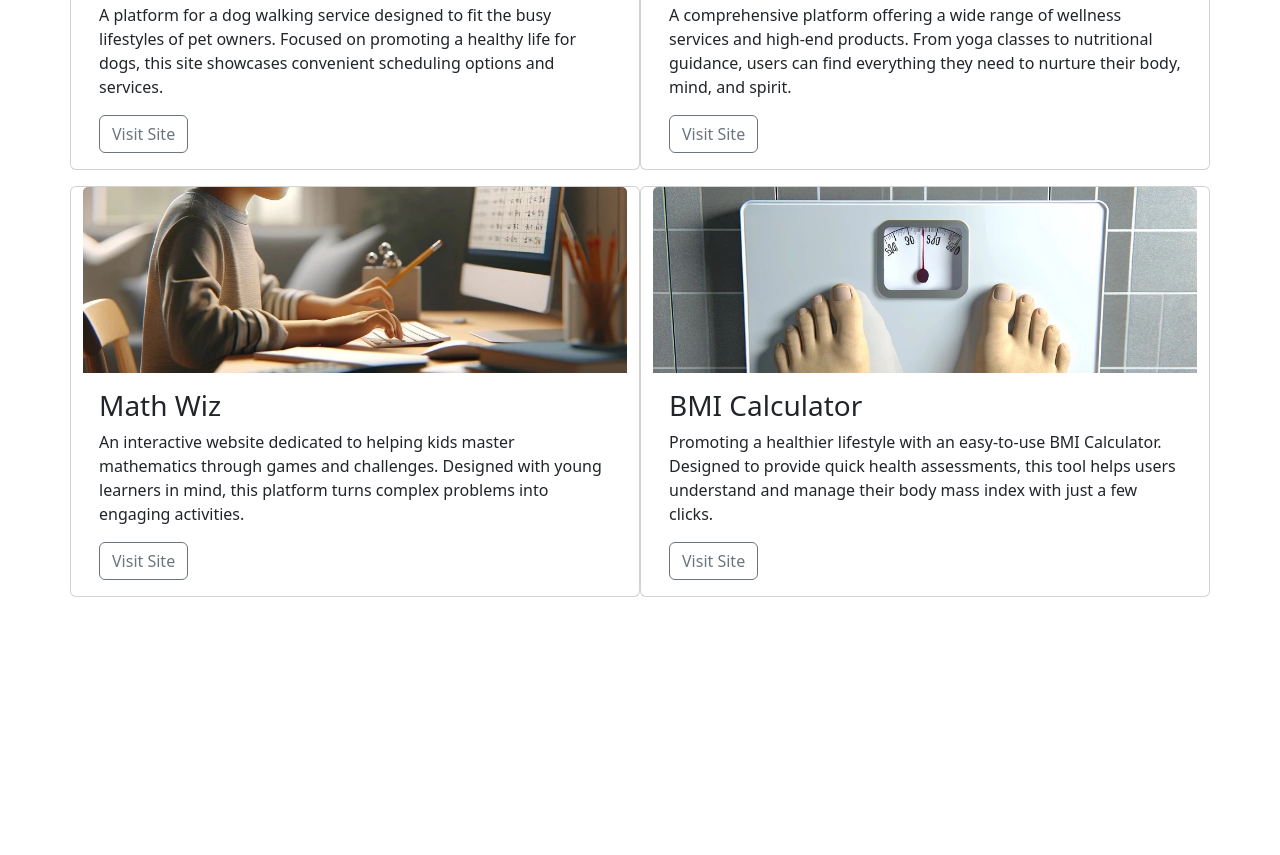
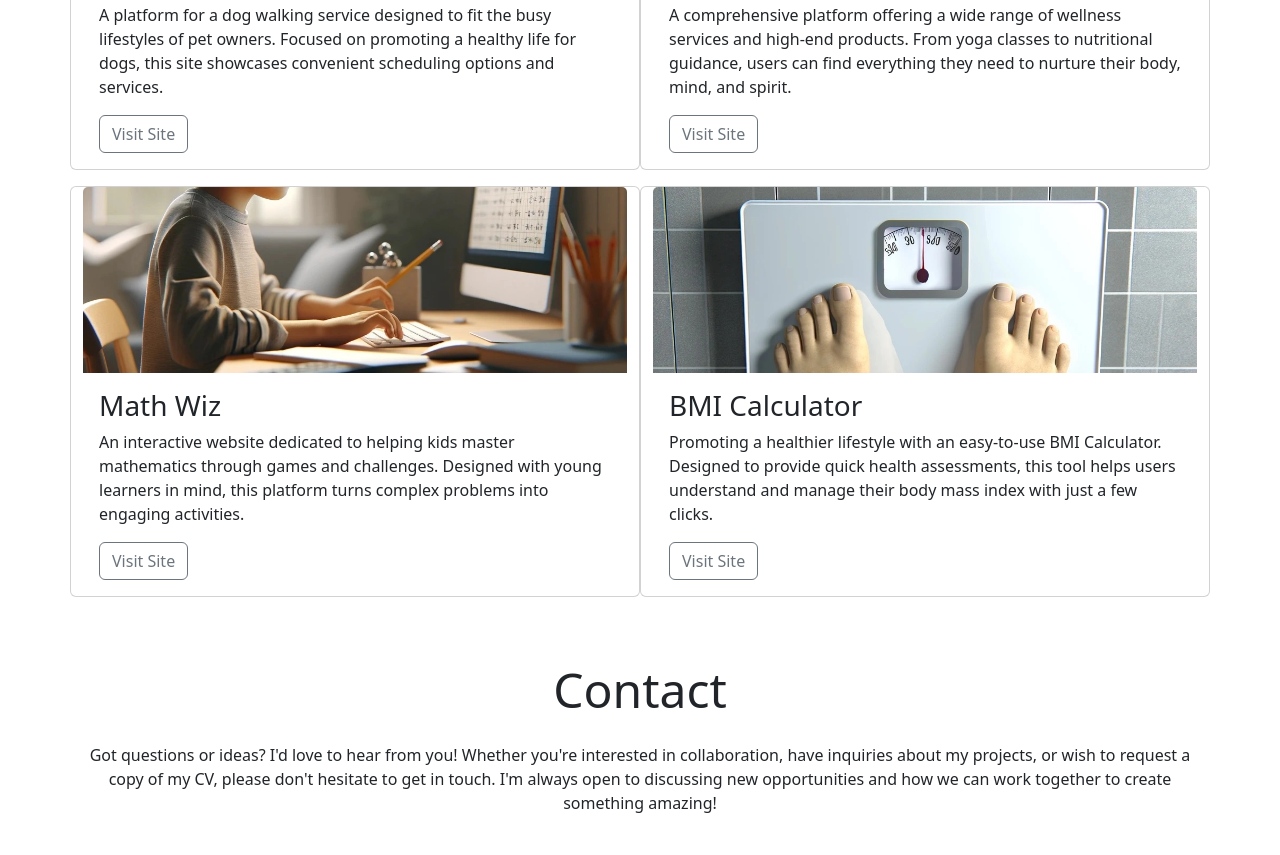
Before and after one commit to kimjev-webdev/bootstrap-portfolio, a plain HTML site: page index.html in a window 1280 px wide. Shown: the part 1238-2093 px from the top of the page. Before the commit the page ends 1875 px from the top, so only its background shows below. Drawn offline with nearby package versions, Linux system fonts and the light colour scheme.

Commit message:
add contact section

```diff
--- a/index.html
+++ b/index.html
@@ -142,11 +142,12 @@
         </div>
 
         <div class="card col-12 col-md-6 mb-3">
-          <img src="assets/images/math-wiz.webp" class="card-img-top"
-            alt="A child practicing math at a computer">
+          <img src="assets/images/math-wiz.webp" class="card-img-top" alt="A child practicing math at a computer">
           <div class="card-body">
             <h3 class="card-title">Math Wiz</h3>
-            <p class="card-text">An interactive website dedicated to helping kids master mathematics through games and challenges. Designed with young learners in mind, this platform turns complex problems into engaging activities.</p>
+            <p class="card-text">An interactive website dedicated to helping kids master mathematics through games and
+              challenges. Designed with young learners in mind, this platform turns complex problems into engaging
+              activities.</p>
             <a href="#" class="btn btn-outline-secondary">Visit Site</a>
           </div>
         </div>
@@ -156,7 +157,9 @@
             alt="Weighing scales seen from the first person view of the person standing on the scales">
           <div class="card-body">
             <h3 class="card-title">BMI Calculator</h3>
-            <p class="card-text">Promoting a healthier lifestyle with an easy-to-use BMI Calculator. Designed to provide quick health assessments, this tool helps users understand and manage their body mass index with just a few clicks.</p>
+            <p class="card-text">Promoting a healthier lifestyle with an easy-to-use BMI Calculator. Designed to provide
+              quick health assessments, this tool helps users understand and manage their body mass index with just a
+              few clicks.</p>
             <a href="#" class="btn btn-outline-secondary">Visit Site</a>
           </div>
         </div>
@@ -172,6 +175,26 @@
 
   </main>
 
+  <footer id="contact" class="container">
+    <div class="row justify-content-center">
+      <div class="col-12 text-center my-4">
+        <h2 class="display-5">Contact</h2>
+        <p class="mt-4">Got questions or ideas? I'd love to hear from you! Whether you're
+          interested in collaboration, have inquiries about my projects, or
+          wish to request a copy of my CV, please don't hesitate to get in
+          touch. I'm always open to discussing new opportunities and how we
+          can work together to create something amazing!</p>
+        <div class="col-12 col-md-10 col-lg-8">
+          <!--add form here-->
+
+        </div>
+      </div>
+
+    </div>
+  </footer>
+
+
+
 
   <!-- Bootstrap JS Script-->
   <script src="https://cdn.jsdelivr.net/npm/bootstrap@5.3.3/dist/js/bootstrap.bundle.min.js"
```
